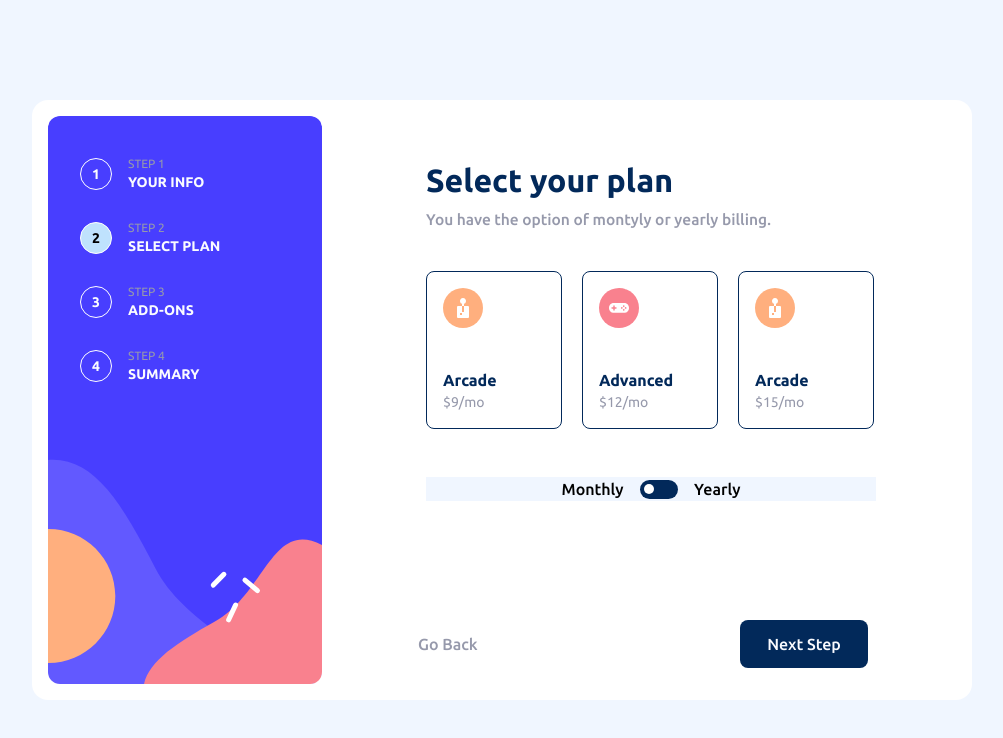
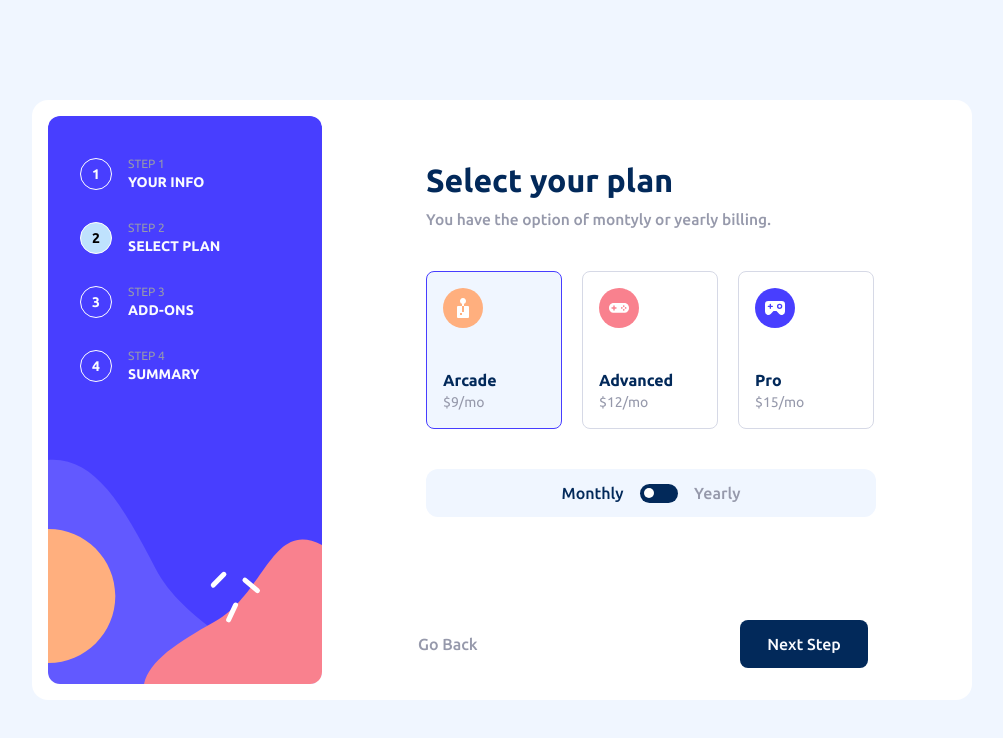
Before and after one commit to oguzhan76/multistep-form, a React (Vite) app: page / in a window 1280 px wide. Shown: the top 738 px of the page, without its empty margins (138-1141 px from the left). Built offline with nearby package versions, Linux system fonts and the light colour scheme.

Commit message:
plan selection

```diff
--- a/src/Data/Data.ts
+++ b/src/Data/Data.ts
@@ -1,6 +1,6 @@
-import { Plans } from "../types/DataTypes"
+import { Offers } from "../types/DataTypes"
 
-export const PlanOffers: Plans = {
+export const PlanOffers: Offers = {
     arcade: { monthly: '9', yearly: '90' },
     advanced: { monthly: '12', yearly: '120' },
     pro: { monthly: '15', yearly: '150' }
--- a/src/components/MultiStepForm.tsx
+++ b/src/components/MultiStepForm.tsx
@@ -6,7 +6,7 @@ import type { PersonalInfoFormError } from './PersonalInfoForm';
 import type { personalInfoData } from '../types/FormTypes';
 import PlanForm from './PlanForm';
 import { PlanOffers } from '../Data/Data';
-import { planData } from '../types/FormTypes';
+import { planData, Recurral, PlanType } from '../types/FormTypes';
 import AddonsForm from './AddonsForm';
 
 export default function MultiStepForm() {
@@ -14,12 +14,17 @@ export default function MultiStepForm() {
   const [currentStep, setCurrentStep] = useState<number>(1);
   const [pInfo, setPInfo] = useState<personalInfoData>({name: '', email: '', phone: ''});
   const [pInfoError, setPInfoError] = useState<PersonalInfoFormError>({name: null, email: null, phone: null});
+  const [planData, setPlanData] = useState<planData>({ type: PlanType.ARCADE, recurral: Recurral.MONTHLY });
 
-  const [planData, setPlanData] = useState<planData>();
+  console.log(planData)
+
+  const handlePlanChange = (planData: Partial<planData>) => {
+    setPlanData(prev => ({...prev, ...planData}));
+  }
 
   const FormPages: ReactElement[] = [
     <PersonalForm data={pInfo} onChange={setPInfo} error={pInfoError}/>,
-    <PlanForm plans={PlanOffers}/>,
+    <PlanForm offers={PlanOffers} plan={planData} onChange={handlePlanChange}/>,
     <AddonsForm />
   ]
 
@@ -33,6 +38,9 @@ export default function MultiStepForm() {
   const goPrevStep = () => {
     setCurrentStep(prev => prev - 1);
   }
+
+
+
   // Returns true if all the fields are valid
   const validatePInfoFields = (): boolean => {
     const emptyField = 'This field is required';
--- a/src/components/PlanForm.tsx
+++ b/src/components/PlanForm.tsx
@@ -1,51 +1,75 @@
 import arcadeIcon from '../assets/icon-arcade.svg';
 import advancedIcon from '../assets/icon-advanced.svg';
 import proIcon from '../assets/icon-pro.svg';
-import { useRef, useState } from "react";
-import { Plans } from "../types/DataTypes";
+import { useState } from "react";
+import { Offers } from "../types/DataTypes";
+import { PlanType, planData } from '../types/FormTypes';
+import { Recurral } from '../types/FormTypes';
+
 
 type PlanFormProps = {
-    plans: Plans
+    offers: Offers,
+    plan: planData,
+    onChange: (plandata: Partial<planData>) => void
 }
 
-export default function PlanForm({ plans }: PlanFormProps) {
-    const [selectedPlan, setSelectedPlan] = useState();
-    const [recurral, setRecurral] = useState<"monthly" | "yearly">("monthly");
+export default function PlanForm({ offers, plan, onChange }: PlanFormProps) {
+    // const [selectedPlan, setSelectedPlan] = useState<PlanType>(planData.type);
+    // const [recurral, setRecurral] = useState<Recurral>(Recurral.MONTHLY);
 
     const handleRecurralToggle = (e: React.ChangeEvent<HTMLInputElement>) => {
-        if(e.target.checked) setRecurral('yearly');
-        else setRecurral('monthly');
+        if(e.target.checked) {
+            // setRecurral(Recurral.YEARLY);
+            onChange({recurral: Recurral.YEARLY});
+        }
+        else {
+            // setRecurral(Recurral.MONTHLY);
+            onChange({recurral: Recurral.MONTHLY});
+        }
     }
 
-    console.log(recurral);
+    const handlePlanSelection = (e: React.MouseEvent<HTMLButtonElement>, plan: PlanType ) => {
+        e.preventDefault();
+        console.log(plan, 'is selected');
+        onChange({type: plan});
+    }
 
     return (
         <div className="pl-4 pr-4 ds:pl-16 ds:pr-10 ds:pt-0 ds:pb-6">
             <h1 className="font-extrabold text-[32px] text-marine_blue mb-1">Select your plan</h1>
             <p className="text-cool_gray mb-8 text-[15.5px]">You have the option of montyly or yearly billing.</p>
             <div className='mt-10 flex w-full gap-5 text-marine_blue'>
-                <button className="p-4 border rounded-lg w-[136px] h-fit flex flex-col">
+                <button
+                    className={`p-4 border border-light_gray rounded-lg w-[136px] h-fit flex flex-col hover:border-purplish_blue ${plan.type === PlanType.ARCADE && 'selectedPlan'}`}
+                    onClick={(e) => {handlePlanSelection(e, PlanType.ARCADE)}}
+                >
                     <img src={arcadeIcon} />
                     <h3 className="mt-10 font-bold">Arcade</h3>
-                    <p className='font-thin text-cool_gray text-sm'>{'$' + plans.arcade[recurral] + (recurral === 'monthly' ? '/mo' : '/yr')}</p>
-                    {recurral === 'yearly' && <p className='pt-1 text-xs font-medium font'>2 months free</p>}
+                    <p className='font-thin text-cool_gray text-sm'>{'$' + offers.arcade[plan.recurral] + (plan.recurral === 'monthly' ? '/mo' : '/yr')}</p>
+                    {plan.recurral === 'yearly' && <p className='pt-1 text-xs font-medium font'>2 months free</p>}
                 </button>
-                <button className="p-4 border rounded-lg w-[136px] h-fit flex flex-col">
+                <button
+                    className={`p-4 border border-light_gray rounded-lg w-[136px] h-fit flex flex-col hover:border-purplish_blue ${plan.type === PlanType.ADVANCED && 'selectedPlan'}`}
+                    onClick={(e) => {handlePlanSelection(e, PlanType.ADVANCED)}}
+                >
                     <img src={advancedIcon} />
                     <h3 className="mt-10 font-bold">Advanced</h3>
-                    <p className='font-thin text-cool_gray text-sm'>{'$' + plans.advanced[recurral] + (recurral === 'monthly' ? '/mo' : '/yr')}</p>
-                    {recurral === 'yearly' && <p className='pt-1 text-xs font-medium font'>2 months free</p>}
+                    <p className='font-thin text-cool_gray text-sm'>{'$' + offers.advanced[plan.recurral] + (plan.recurral === 'monthly' ? '/mo' : '/yr')}</p>
+                    {plan.recurral === 'yearly' && <p className='pt-1 text-xs font-medium font'>2 months free</p>}
                 </button>
-                <button className="p-4 border rounded-lg w-[136px] h-fit flex flex-col">
-                    <img src={arcadeIcon} />
-                    <h3 className="mt-10 font-bold">Arcade</h3>
-                    <p className='font-thin text-cool_gray text-sm'>{'$' + plans.pro[recurral] + (recurral === 'monthly' ? '/mo' : '/yr')}</p>
-                    {recurral === 'yearly' && <p className='pt-1 text-xs font-medium font'>2 months free</p>}
+                <button
+                    className={`p-4 border border-light_gray rounded-lg w-[136px] h-fit flex flex-col hover:border-purplish_blue ${plan.type === PlanType.PRO && 'selectedPlan'}`}
+                    onClick={(e) => {handlePlanSelection(e,PlanType.PRO)}}
+                >
+                    <img src={proIcon} />
+                    <h3 className="mt-10 font-bold">Pro</h3>
+                    <p className='font-thin text-cool_gray text-sm'>{'$' + offers.pro[plan.recurral] + (plan.recurral === 'monthly' ? '/mo' : '/yr')}</p>
+                    {plan.recurral === 'yearly' && <p className='pt-1 text-xs font-medium font'>2 months free</p>}
                 </button>
             </div>
             <div>
-                <div className="flex bg-magnolia mt-12 justify-center">
-                    <p>Monthly</p>
+                <div className="text-marine_blue flex bg-magnolia mt-10 justify-center h-12 items-center rounded-xl">
+                    <p className={plan.recurral !== 'monthly' ? 'text-cool_gray' : ''}>Monthly</p>
                     <div className='mx-4 flex justify-center items-center'>
                         <input
                             id='toggle'
@@ -62,7 +86,7 @@ export default function PlanForm({ plans }: PlanFormProps) {
                         </label>
 
                     </div>
-                    <p>Yearly</p>
+                    <p className={plan.recurral === 'monthly' ? 'text-cool_gray' : ''}>Yearly</p>
                 </div>
             </div>
         </div>
--- a/src/styles/index.css
+++ b/src/styles/index.css
@@ -6,3 +6,7 @@ body {
   font-family: 'Ubuntu', 'Times New Roman';
   @apply bg-magnolia
 }
+
+.selectedPlan {
+  @apply bg-magnolia border-purplish_blue;
+}
--- a/src/types/DataTypes.ts
+++ b/src/types/DataTypes.ts
@@ -1,4 +1,4 @@
-export interface Plans {
+export interface Offers {
     [key: string]: {
         monthly: string,
         yearly: string
--- a/src/types/FormTypes.ts
+++ b/src/types/FormTypes.ts
@@ -4,9 +4,20 @@ export interface personalInfoData {
     phone: string,
 }
 
+export enum Recurral {
+    MONTHLY = 'monthly',
+    YEARLY = 'yearly'
+}
+
+export enum PlanType {
+    ARCADE = 'arcade',
+    ADVANCED = 'advanced',
+    PRO = 'pro'
+}
+
 export interface planData {
-    type: 'Arcade' | "Advanced" | "Pro",
-    recurral: 'Monthly' | "Yearly"
+    type: PlanType,
+    recurral: Recurral
 }
 
 export interface addonsData {
```
